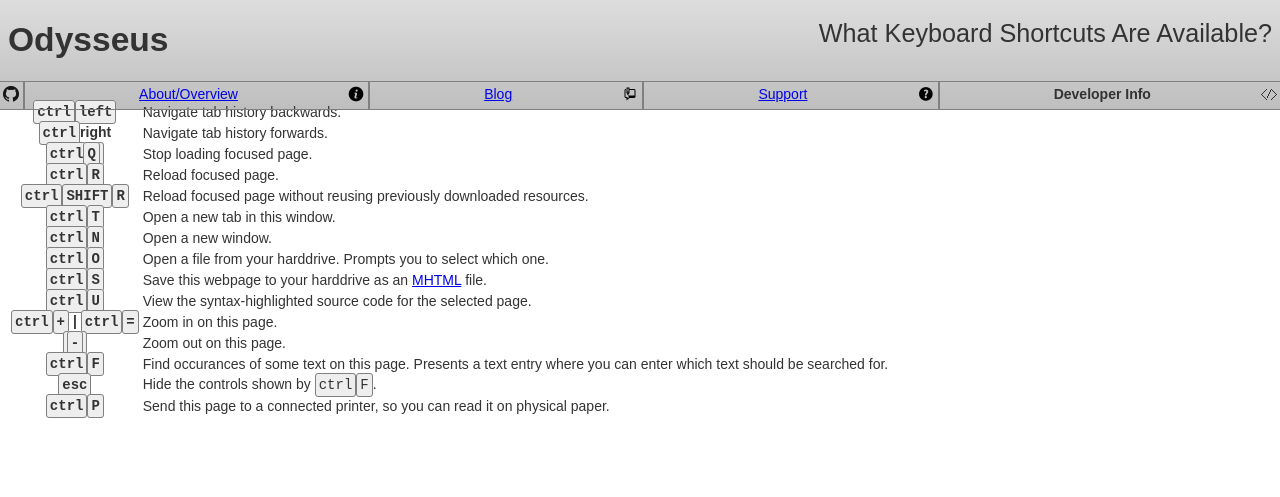
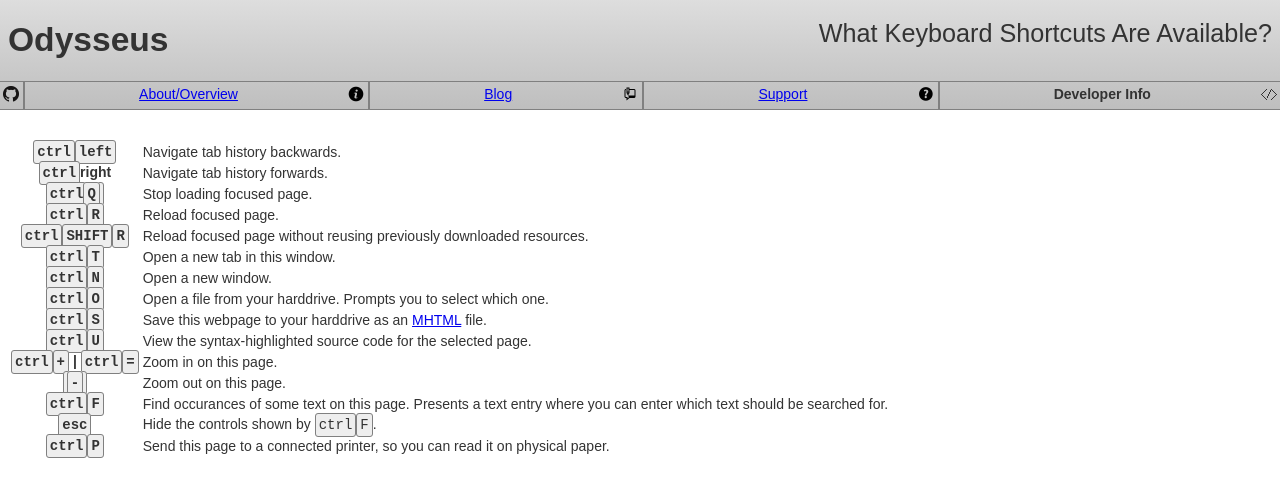
Before and after one commit to alcinnz/Odysseus-support, a Jekyll site: the page built from _guides/keyboard-shortcuts.html, in a window 1280 px wide. Shown: the top 497 px of the page. Built offline with Jekyll 4.4.1, drawn with Linux system fonts in a browser that asks for light colours.

Commit message:
Adding badly needed whitespace to keyboard shortcuts table

```diff
--- a/_guides/keyboard-shortcuts.html
+++ b/_guides/keyboard-shortcuts.html
@@ -4,6 +4,10 @@
 ---
 
 <style>
+  table {
+    margin-top: 40px;
+    table-spacing: 10px;
+  }
   kbd {
     border-radius: 3px;
     border: thin solid gray;
```
